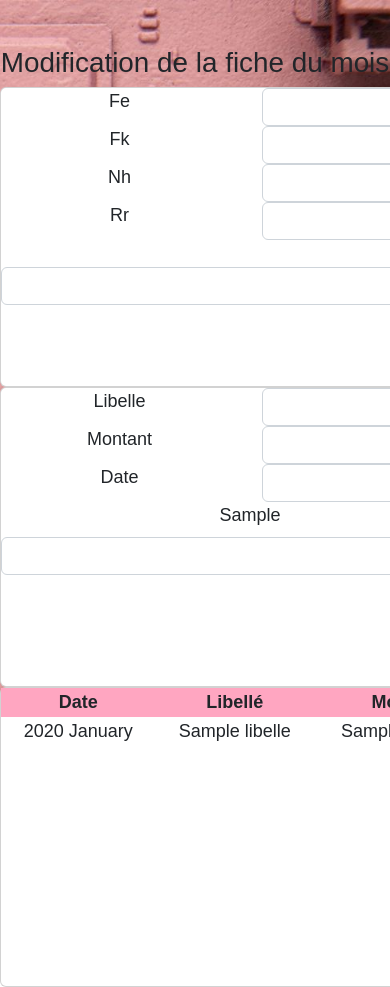
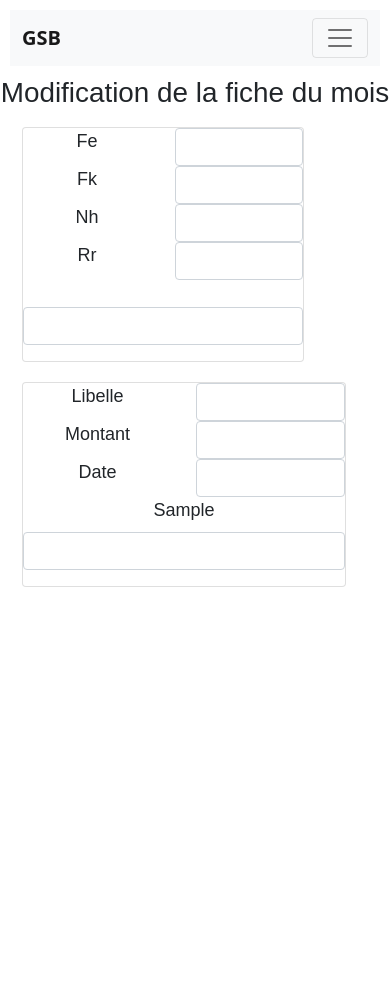
Before and after one commit to qpeachy/GSB, a Symfony app: template templates/current_fiche_frais/index.html.twig in a window 390 px wide; the page is wider, and only the part inside the window is pictured. After the commit the page ends 587 px from the top of that part, so only its background shows below. Run offline with Twig, Linux system fonts and the light colour scheme; the template is opened without the code that fills it: most values are stand-ins (such as "Sample title", 1, 10 or a date in 2020); form fields are guessed from the names that the template uses; some libraries are stand-ins or nearby versions.

Commit message:
Mod Fiche Frais Display

```diff
--- a/public/CSS/style.css
+++ b/public/CSS/style.css
@@ -8,7 +8,7 @@ body {
     content: "";
     position: relative;
     font-family: "Open Sans", sans-serif;
-    background:url("../img/background.jpg") top right no-repeat;
+    background:white top right no-repeat;
     background-size: cover;
     left: 0;
     right: 0;
@@ -17,12 +17,12 @@ body {
     z-index: -1;
 }
 nav {
+    position: relative;
     background-color: transparent;
     margin: 10px;
     border-color: black;
     font-weight: bold;
 }
-
 
 nav .nav-item .nav-link .btn{
     color: black;
--- a/src/Form/LigneFFType.php
+++ b/src/Form/LigneFFType.php
@@ -17,7 +17,7 @@ class LigneFFType extends AbstractType
         $builder
             ->add('FE', IntegerType::class, [
                 'label' => 'Forfait Etape',
-                'data' => $options['FE']
+                'data' => $options['FE'],
             ])
 
             ->add('FK', IntegerType::class, [
--- a/templates/base.html.twig
+++ b/templates/base.html.twig
@@ -9,7 +9,7 @@
         {# Run `composer require symfony/webpack-encore-bundle` to start using Symfony UX #}
         {% block stylesheets %}
             {{ encore_entry_link_tags('app') }}
-            <link rel="stylesheet" href="https://cdn.jsdelivr.net/npm/bootstrap@5.2.3/dist/css/bootstrap.min.css">
+            <link href="https://cdn.jsdelivr.net/npm/bootstrap@5.1.3/dist/css/bootstrap.min.css" rel="stylesheet" integrity="sha384-1BmE4kWBq78iYhFldvKuhfTAU6auU8tT94WrHftjDbrCEXSU1oBoqyl2QvZ6jIW3" crossorigin="anonymous">
             <link rel="stylesheet"  href="{{ asset('css/style.css') }}">
         {% endblock %}
 
@@ -18,25 +18,25 @@
         {% endblock %}
     </head>
     <body>
-    <style>
-
-
-    </style>
-        <nav class="navbar-expand-lg bg-body-tertiary" data-bs-theme="dark">
+    <nav class="navbar navbar-expand-lg navbar-light bg-light">
         <div class="container-fluid">
-                <button class="navbar-toggler" type="button" data-bs-toggle="collapse" data-bs-target="#navbarTogglerDemo01" aria-controls="navbarTogglerDemo01" aria-expanded="false" aria-label="Toggle navigation">
+            <a class="navbar-brand">GSB</a>
+            <button class="navbar-toggler" type="button" data-bs-toggle="collapse" data-bs-target="#navbarNav" aria-controls="navbarNav" aria-expanded="false" aria-label="Toggle navigation">
                 <span class="navbar-toggler-icon"></span>
             </button>
-                <div class="collapse navbar-collapse" id="navbarToggler">
-                    <ul class="navbar-nav me-auto mb-2 mb-lg-0">
+            <div class="collapse navbar-collapse" id="navbarNav">
+                <ul class="navbar-nav">
                     <li class="nav-item">
-                            <a class="nav-link active" aria-current="page" href="{{ path('app_logout') }}"><button class="btn btn-outline" type="submit">Deconnexion</button></a>
+                        <a class="nav-link" href="{{ path('app_fiche_frais') }}"><button class="btn btn-outline" type="submit" >Mes Fiches frais</button></a>
                     </li>
                     <li class="nav-item">
-                            <a class="nav-link active" aria-current="page" href="{{ path('app_fiche_frais') }}"><button class="btn btn-outline" type="submit" >Mes Fiches frais</button></a>
+                        <a class="nav-link" href="{{ path('app_current') }}"><button class="btn btn-outline" type="submit" >Ma Fiche frais du mois</button></a>
                     </li>
                     <li class="nav-item">
-                            <a class="nav-link active" aria-current="page" href="{{ path('app_current') }}"><button class="btn btn-outline" type="submit">Fiche frais du mois</button></a>
+                        <a class="nav-link" aria-current="page" href="{{ path('app_logout') }}"><button class="btn btn-outline" type="submit" ><svg xmlns="http://www.w3.org/2000/svg" width="16" height="16" fill="currentColor" class="bi bi-box-arrow-right" viewBox="0 0 16 16">
+                                <path fill-rule="evenodd" d="M10 12.5a.5.5 0 0 1-.5.5h-8a.5.5 0 0 1-.5-.5v-9a.5.5 0 0 1 .5-.5h8a.5.5 0 0 1 .5.5v2a.5.5 0 0 0 1 0v-2A1.5 1.5 0 0 0 9.5 2h-8A1.5 1.5 0 0 0 0 3.5v9A1.5 1.5 0 0 0 1.5 14h8a1.5 1.5 0 0 0 1.5-1.5v-2a.5.5 0 0 0-1 0v2z"/>
+                                <path fill-rule="evenodd" d="M15.854 8.354a.5.5 0 0 0 0-.708l-3-3a.5.5 0 0 0-.708.708L14.293 7.5H5.5a.5.5 0 0 0 0 1h8.793l-2.147 2.146a.5.5 0 0 0 .708.708l3-3z"/>
+                                </svg></button></a>
                     </li>
                 </ul>
             </div>
@@ -44,6 +44,6 @@
     </nav>
         {% block body %}{% endblock %}
         <script src="https://ajax.googleapis.com/ajax/libs/jquery/1.12.4/jquery.min.js"></script>
-        <script src="https://cdn.jsdelivr.net/npm/bootstrap@5.2.3/dist/js/bootstrap.bundle.min.js"></script>
+        <script src="https://cdn.jsdelivr.net/npm/bootstrap@5.1.3/dist/js/bootstrap.bundle.min.js" integrity="sha384-ka7Sk0Gln4gmtz2MlQnikT1wXgYsOg+OMhuP+IlRH9sENBO0LRn5q+8nbTov4+1p" crossorigin="anonymous"></script>
     </body>
 </html>
--- a/templates/current_fiche_frais/index.html.twig
+++ b/templates/current_fiche_frais/index.html.twig
@@ -9,16 +9,20 @@
         .current_form p {color: #1f2124}
         .card{
             text-align: center;
-            width: 500px;
-            height: 300px;
+            width: fit-content;
+            height: fit-content;
+            margin: 10px;
         }
         .card table th{
             background-color: #ffa6c1;
         }
-
+        .container{
+            display: block; align-items: center;
+        }
     </style>
     <div class="current_form">
         <h1>Modification de la fiche du mois</h1>
+        <div class="container">
             <div class="row">
                 <div class="col-md-4">
                     <div class="card">
@@ -37,7 +41,7 @@
                         </div>
                         <div class="row" style="display: flex">
                             <div class="col">{{ form_label(formLFF.RR)}}</div>
-                        <div class="col">{{ form_widget(formLFF.RR) }}</div>
+                            <div class="col" >{{ form_widget(formLFF.RR) }}</div>
                         </div>
 
                         <div>{{ form_row((formLFF.valider)) }}</div>
@@ -63,6 +67,7 @@
                         {{ form_end(formLFHF) }}
                     </div>
                 </div>
+                {% if FF.ligneFraisHorsForfait.count > 0 %}
                     <div class="col-md-4">
                         <div class="card">
                             <table>
@@ -85,6 +90,8 @@
                             </table>
                         </div>
                     </div>
+                {% endif %}
+            </div>
         </div>
     </div>
 {% endblock %}
--- a/templates/fiche_frais/index.html.twig
+++ b/templates/fiche_frais/index.html.twig
@@ -55,7 +55,7 @@
     {% if bool == true %}
 
         <div class="row">
-            <div class="col-md-3">
+            <div class="col-md-3" style="margin:10px">
                 <div class="card">
                     <p>Etat : {{ FF.etat.libelle }} depuis le {{ FF.dateDerniereModif|date('o F') }}</p>
                     <p>Montant validé : {{ FF.montantValide }}€</p>
@@ -80,7 +80,7 @@
                     </div>
                 </div>
             </div>
-            <div class="col-md-3">
+            <div class="col-md-3" style="margin:10px; width: fit-content">
                 <div class="card">
                     <p>Descriptif des éléments hors forfait - {{ FF.nbrJustificatif}} justificatifs reçus </p>
                     <div class="card-body">
```
Lines whose indentation alone changed are shown as unchanged.
